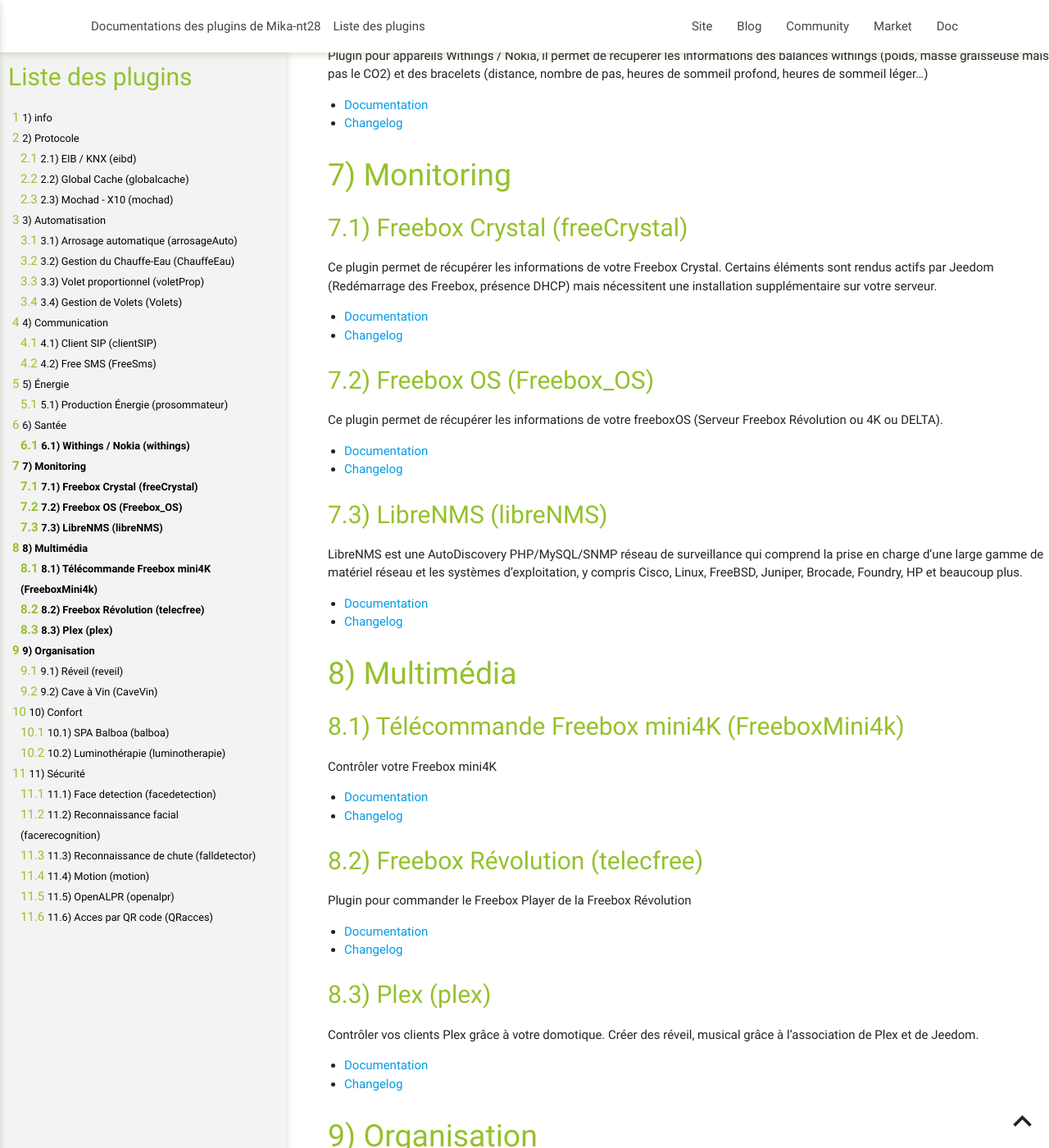
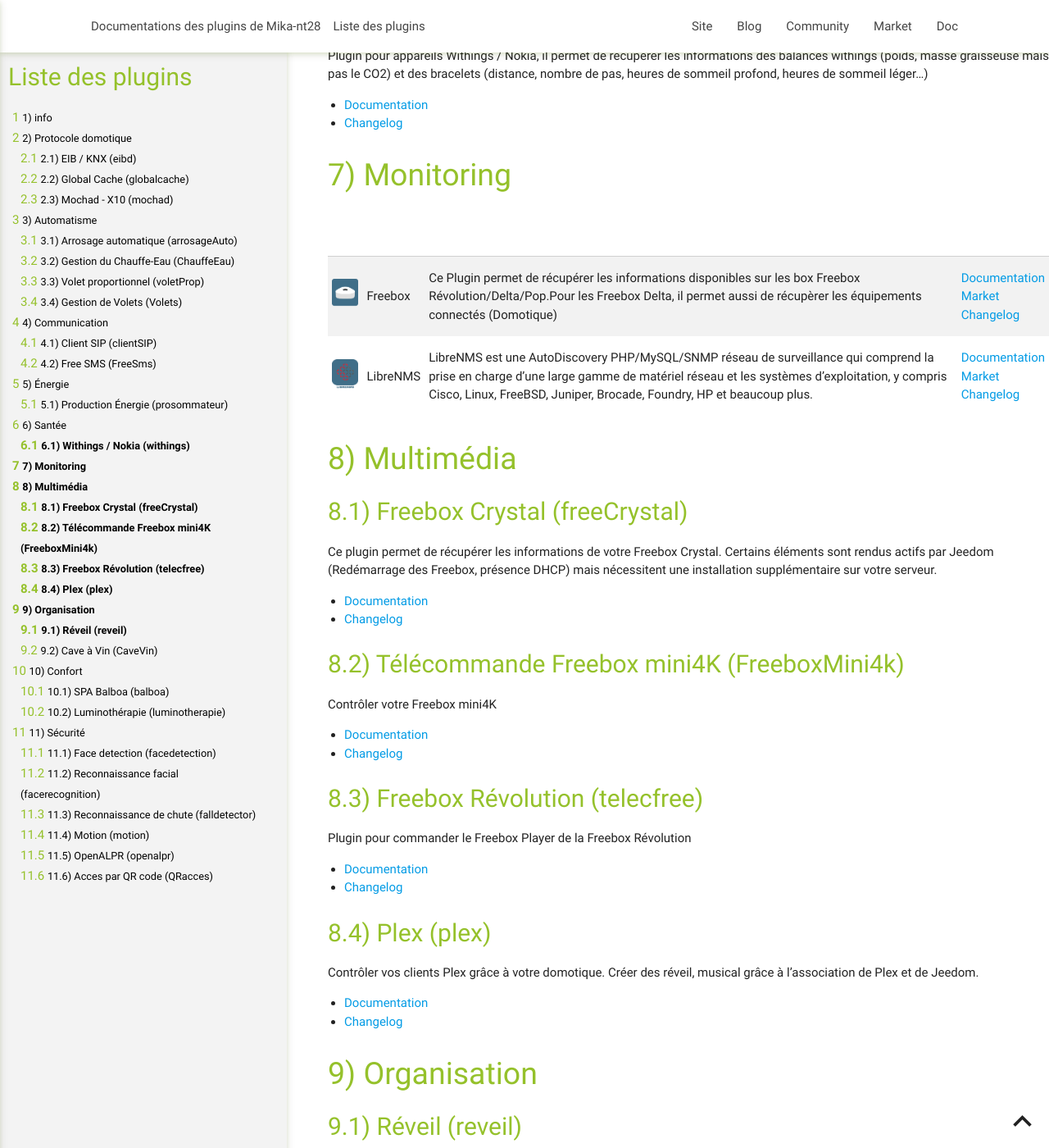
Before and after one commit to mika-nt28/Documentations, a Jekyll site: the page built from index/fr_FR/index.md, in a window 1280 px wide and 1400 px high, scrolled down 2288 px. Shown: the whole window at 82% size. Built offline with Jekyll 4.4.1, drawn with Linux system fonts in a browser that asks for light colours; some of the changed text lies outside the part shown.

Commit message:
Amélioration affichage

```diff
--- a/index/fr_FR/index.md
+++ b/index/fr_FR/index.md
@@ -6,7 +6,7 @@
 
 # info
 
-# Protocole
+# Protocole domotique
 
 ## EIB / KNX (eibd)
 
@@ -31,7 +31,7 @@
 - [Documentation]({{site.baseurl}}/mochad/{{page.lang}})
 - [Changelog]({{site.baseurl}}/mochad/{{page.lang}}/changelog)
 
-# Automatisation
+# Automatisme
 
 ## Arrosage automatique (arrosageAuto)
 
@@ -102,6 +102,13 @@
 
 # Monitoring
 
+|                                                                                                     |          |                                                                                                                                                                                                                                                            |                                                                                                                                                                                                                |
+| --------------------------------------------------------------------------------------------------- | -------- | ---------------------------------------------------------------------------------------------------------------------------------------------------------------------------------------------------------------------------------------------------------- | -------------------------------------------------------------------------------------------------------------------------------------------------------------------------------------------------------------- |
+| <img src="{{site.baseurl}}/Freebox_OS/images/Freebox_OS_icon.png" class="pluginLogo" width="100" /> | Freebox  | Ce Plugin permet de récupérer les informations disponibles sur les box Freebox Révolution/Delta/Pop.Pour les Freebox Delta, il permet aussi de récupèrer les équipements connectés (Domotique)                                                             | [Documentation]({{site.baseurl}}/Freebox_OS/{{page.lang}})<br/>[Market](https://market.jeedom.com/index.php?v=d&p=market_display&id=1666)<br/>[Changelog]({{site.baseurl}}/Freebox_OS/{{page.lang}}/changelog) |
+| <img src="{{site.baseurl}}/libreNMS/images/libreNMS_icon.png" class="pluginLogo" width="100" />     | LibreNMS | LibreNMS est une AutoDiscovery PHP/MySQL/SNMP réseau de surveillance qui comprend la prise en charge d'une large gamme de matériel réseau et les systèmes d'exploitation, y compris Cisco, Linux, FreeBSD, Juniper, Brocade, Foundry, HP et beaucoup plus. | [Documentation]({{site.baseurl}}/libreNMS/{{page.lang}})<br/>[Market](https://market.jeedom.com/index.php?v=d&p=market_display&id=3446)<br/>[Changelog]({{site.baseurl}}/libreNMS/{{page.lang}}/changelog)     |
+
+# Multimédia
+
 ## Freebox Crystal (freeCrystal)
 
 Ce plugin permet de récupérer les informations de votre Freebox Crystal.
@@ -109,22 +116,6 @@
 
 - [Documentation]({{site.baseurl}}/freeCrystal/{{page.lang}})
 - [Changelog]({{site.baseurl}}/freeCrystal/{{page.lang}}/changelog)
-
-## Freebox OS (Freebox_OS)
-
-Ce plugin permet de récupérer les informations de votre freeboxOS (Serveur Freebox Révolution ou 4K ou DELTA).
-
-- [Documentation]({{site.baseurl}}/Freebox_OS/{{page.lang}})
-- [Changelog]({{site.baseurl}}/Freebox_OS/{{page.lang}}/changelog)
-
-## LibreNMS (libreNMS)
-
-LibreNMS est une AutoDiscovery PHP/MySQL/SNMP réseau de surveillance qui comprend la prise en charge d'une large gamme de matériel réseau et les systèmes d'exploitation, y compris Cisco, Linux, FreeBSD, Juniper, Brocade, Foundry, HP et beaucoup plus.
-
-- [Documentation]({{site.baseurl}}/libreNMS/{{page.lang}})
-- [Changelog]({{site.baseurl}}/libreNMS/{{page.lang}}/changelog)
-
-# Multimédia
 
 ## Télécommande Freebox mini4K (FreeboxMini4k)
 
```
Also changed, not shown: libreNMS/images/libreNMS_icon.png (added).
